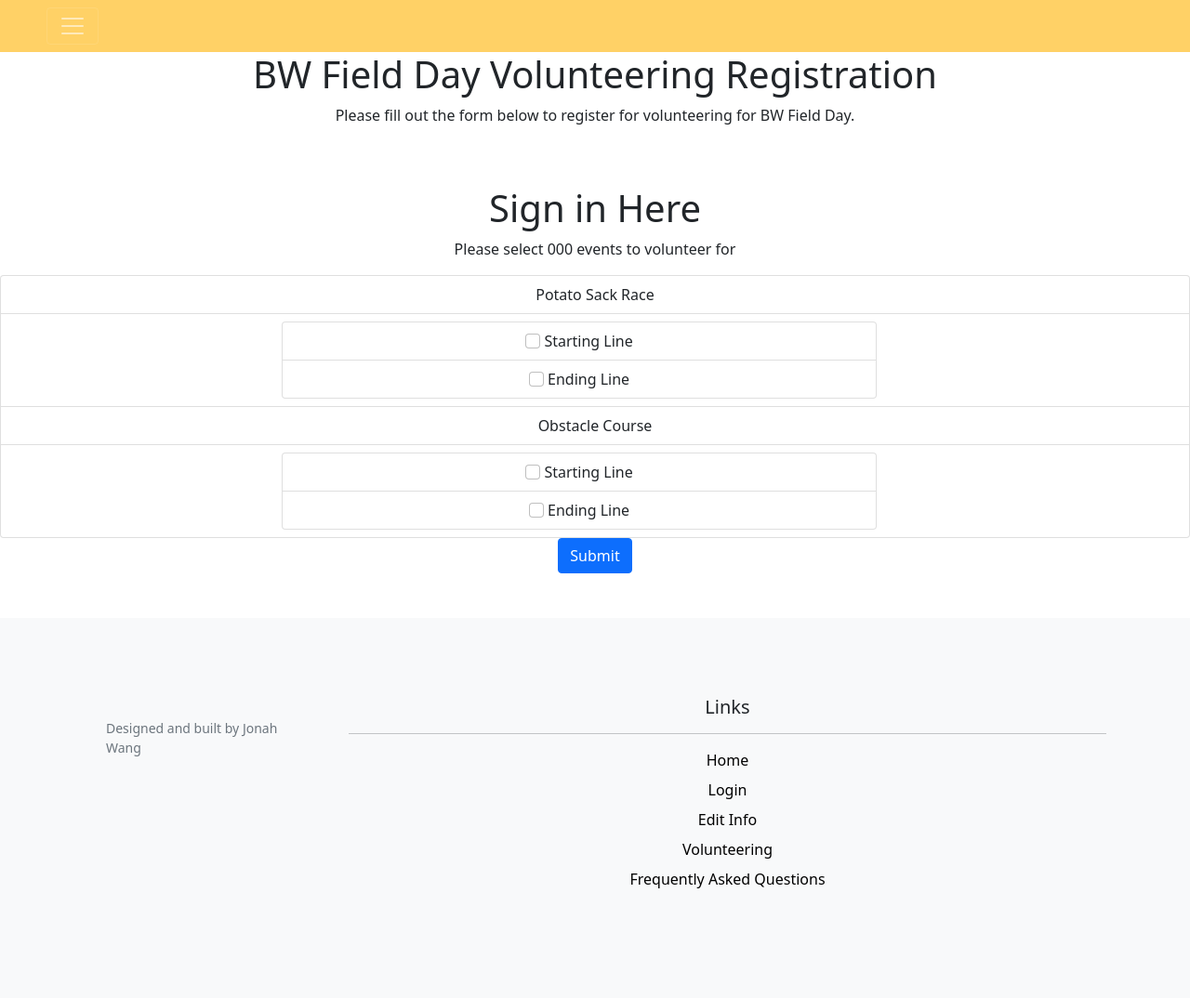
After one commit to AjaxAcheles/BWFieldDay, a Flask app: template templates/volunteering.html in a window 1280 px wide. The commit adds this page. Shown: the whole page at 93% size. Run offline with Flask 3, Linux system fonts and the light colour scheme; the template is opened without the code that fills it: most values are stand-ins (such as "Sample title", 1, 10 or a date in 2020).

Commit message:
finished wireframe of volunteering.html

```diff
--- a/auth.py
+++ b/auth.py
@@ -63,9 +63,6 @@ def register():
         else:
             return redirect(url_for("home"))
 
-
-
-
 @auth_bp.route("/login", methods=['GET', 'POST'])
 def login():
     if request.method == "GET":
@@ -80,7 +77,6 @@ def login():
         else:
             return render_template("login.html", error="Invalid phone number")
 
-
 @auth_bp.route("/logout")
 def logout():
     if is_logged_in():
--- a/templates/register.html
+++ b/templates/register.html
@@ -30,7 +30,7 @@
         <p id="error-message">&nbsp;</p>
     {% endif %}
     <!-- the form -->
-    <form class="text-center" action="/register" method="POST">
+    <form class="text-center" action="{{url_for('auth.register')}}" method="POST">
         <!-- parent 1 ask + info -->
         <div>
             <label for="parent-1-name">Parent Name:</label>
--- /dev/null
+++ b/templates/volunteering.html
@@ -0,0 +1,42 @@
+{% extends "layout.html" %} {% set page_title="Volunteering Registration" %}
+
+{% block heading %}
+    <h1>BW Field Day Volunteering Registration</h1>
+    <p>Please fill out the form below to register for volunteering for BW Field Day.</p>
+{% endblock %}
+
+{% block content %}
+    <h1 className="home-text">Sign in Here</h1>
+    <p className="home-text1">Please select {{number_of_volunteers}} events to volunteer for</p>
+    <form class="text-center" action="{{url_for('account.volunteering')}}" method="POST">
+        <ul class="list-group">
+            <li class="list-group-item">Potato Sack Race</li>
+            <li class="list-group-item">
+                <ul class="list-group translate-middle-x" style="width: 50vw; margin-left: auto">
+                    <li class="list-group-item">
+                        <input name="potato-sack-race-start" class="form-check-input" value="" type="checkbox" id="potato-sack-race-start" />
+                        <label for="potato-sack-race-start">Starting Line</label>
+                    </li>
+                    <li class="list-group-item">
+                        <input name="potato-sack-race-end" class="form-check-input" value="" type="checkbox" id="potato-sack-race-end" />
+                        <label for="potato-sack-race-end">Ending Line</label>
+                    </li>
+                </ul>
+            </li>
+            <li class="list-group-item">Obstacle Course</li>
+            <li class="list-group-item">
+                <ul class="list-group translate-middle-x" style="width: 50vw; margin-left: auto">
+                    <li class="list-group-item">
+                        <input name="obstacle-course-start" class="form-check-input" value="" type="checkbox" id="potato-sack-race-start" />
+                        <label for="potato-sack-race-start">Starting Line</label>
+                    </li>
+                    <li class="list-group-item">
+                        <input name="obstacle-course-end" class="form-check-input" value="" type="checkbox" id="potato-sack-race-end" />
+                        <label for="potato-sack-race-end">Ending Line</label>
+                    </li>
+                </ul>
+            </li>
+        </ul>
+        <button type="submit" class="btn btn-primary">Submit</button>
+    </form>
+{% endblock %}
```
Also changed, not shown: account.py (+6 -3 lines).
